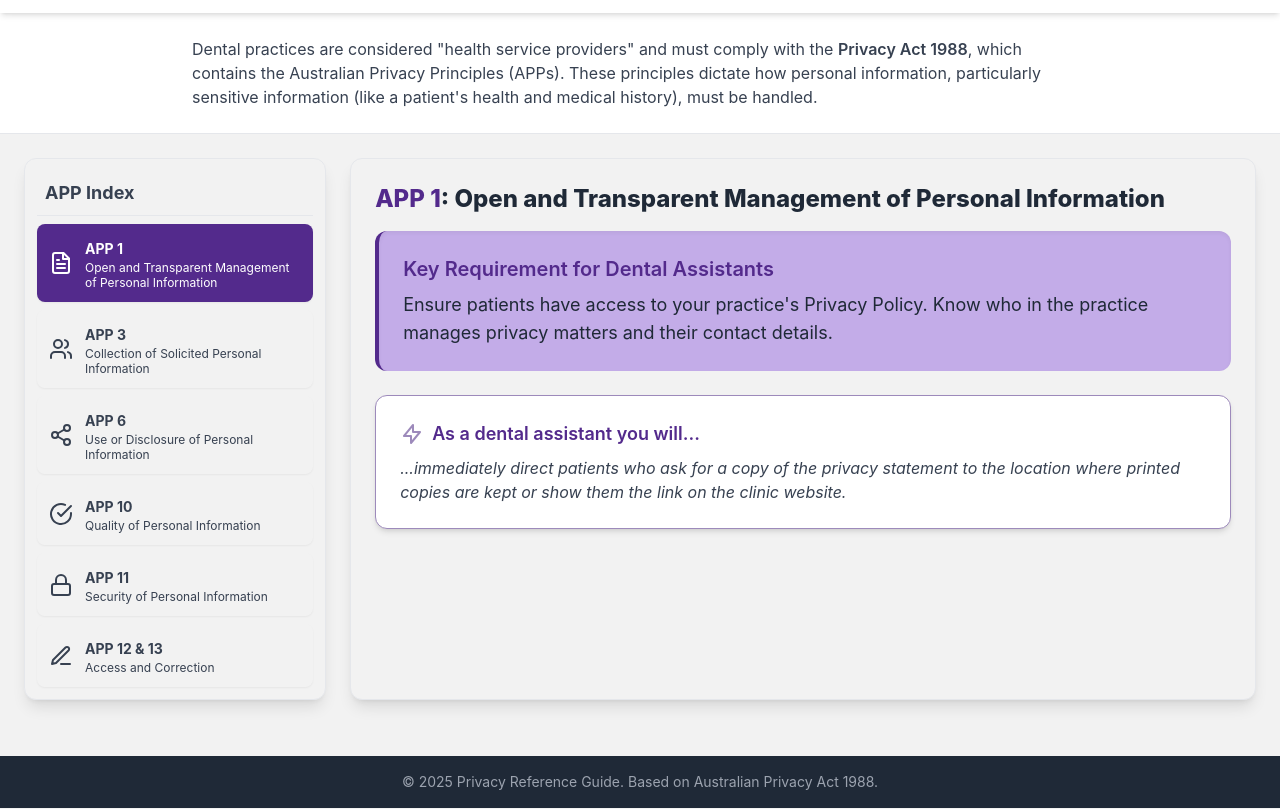
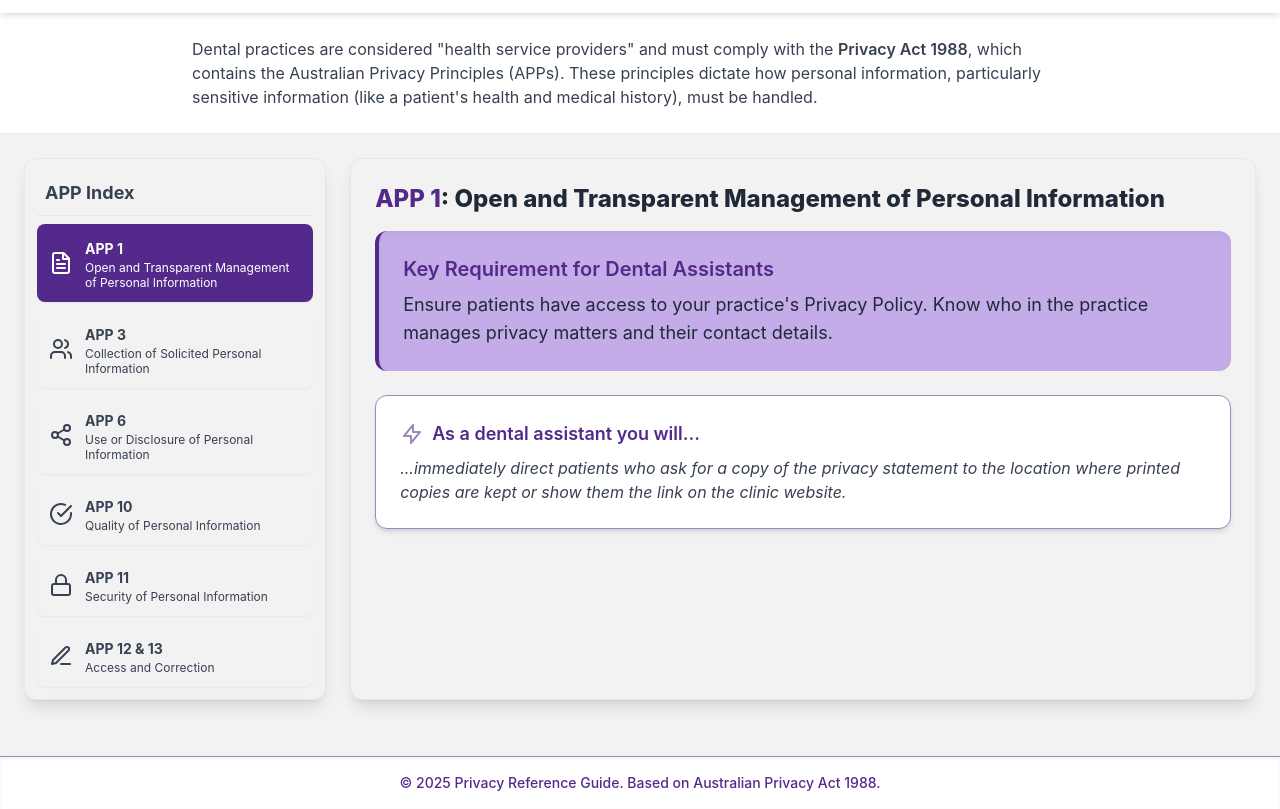
Before and after one commit to DapaLMS1/Australian-privacy-principles, a plain HTML site: page index.html in a window 1280 px wide. Shown: the part 79-888 px from the top of the page. Drawn offline with nearby package versions, Linux system fonts and the light colour scheme.

Commit message:
Change footer background and text styles
Updated footer styles and text color.

```diff
--- a/index.html
+++ b/index.html
@@ -84,8 +84,8 @@
         </main>
 
         <!-- Footer -->
-        <footer class="p-4 bg-gray-800 mt-8">
-            <p class="text-center text-gray-400 text-sm">
+        <footer class="p-4 bg-white mt-8 shadow-inner border-t border-muted-purple">
+            <p class="text-center text-primary-purple text-sm font-medium">
                 &copy; 2025 Privacy Reference Guide. Based on Australian Privacy Act 1988.
             </p>
         </footer>
```
